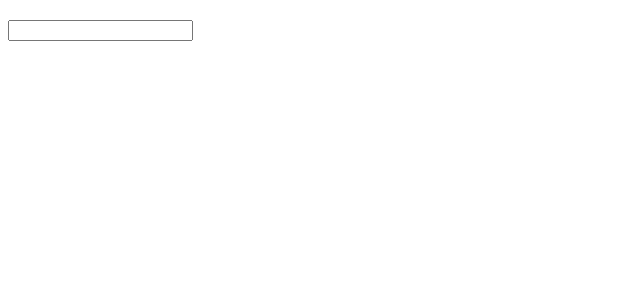
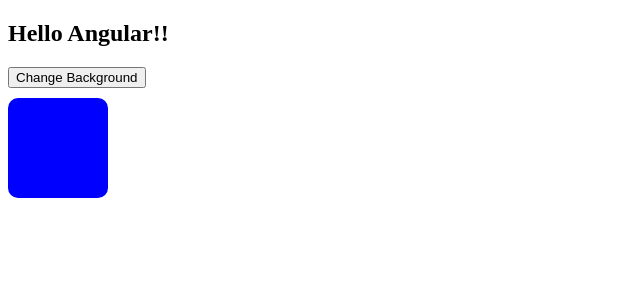
Before and after one commit to TeterevArtem/angular-learning, an Angular app: page / in a window 1280 px wide. Shown: the top 300 px of the page, without its empty margins (0-640 px from the left). Built offline with nearby package versions, Linux system fonts and the light colour scheme.

Commit message:
ngStyle example

```diff
--- a/src/app/app.component.html
+++ b/src/app/app.component.html
@@ -1,2 +1,9 @@
-<h2 class="app__title">{{title}}</h2>
-<input type="text" [(ngModel)]="title">
+<h2>Hello Angular!!</h2>
+<button (click)="backgroundToggle = !backgroundToggle">Change Background</button>
+<div [ngStyle]="{
+  width: '100px',
+  height: '100px',
+  borderRadius:'10px',
+  marginTop: '10px',
+  background: backgroundToggle ? 'red' : 'blue'
+}"></div>
--- a/src/app/app.component.ts
+++ b/src/app/app.component.ts
@@ -7,4 +7,5 @@ import { Component } from '@angular/core';
 })
 export class AppComponent {
   title = '';
+  backgroundToggle = false;
 }
```
